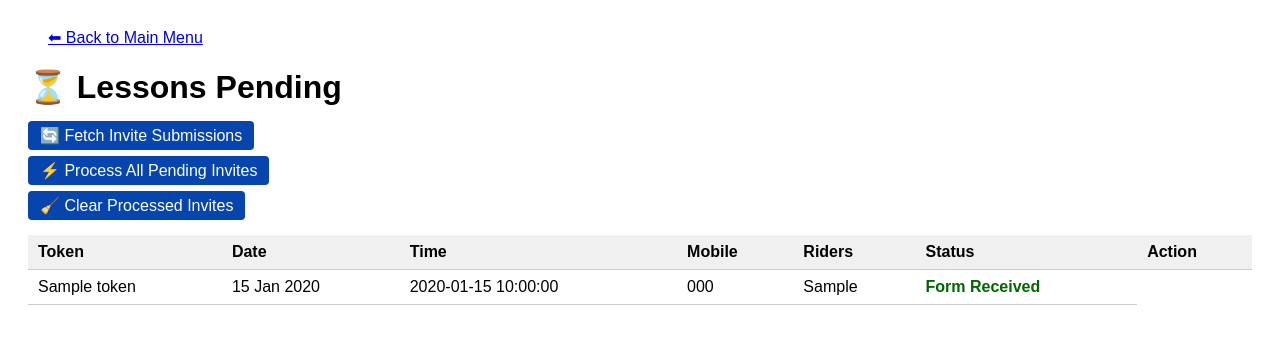
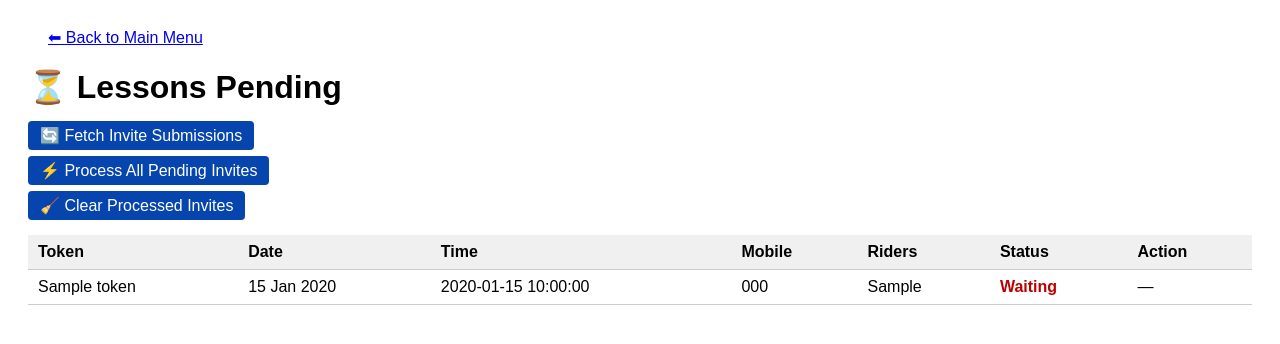
Before and after one commit to blackmustangsally1970-prog/CherbonApp, a Flask app: template templates/pending_lessons.html in a window 1280 px wide. Shown: the top 344 px of the page. Run offline with Flask 3, Linux system fonts and the light colour scheme; the template is opened without the code that fills it: most values are stand-ins (such as "Sample title", 1, 10 or a date in 2020).

Commit message:
Update pending lessons table: show real invite status + restore Action column; fix processor to use status='process'

```diff
--- a/templates/pending_lessons.html
+++ b/templates/pending_lessons.html
@@ -93,10 +93,20 @@
       <td>{{ inv.mobile }}</td>
       <td>{{ inv.riders_requested }}</td>
 
-      {% if sub %}
+      {% if inv.status == "process" %}
+        <td class="ok">Process</td>
+        <td>—</td>
+
+      {% elif inv.status == "form_received" %}
         <td class="ok">Form Received</td>
+        <td>—</td>
+
+      {% elif inv.status == "waiting" %}
+        <td class="missing">Waiting</td>
+        <td>—</td>
+
       {% else %}
-        <td class="missing">Waiting</td>
+        <td>{{ inv.status }}</td>
         <td>—</td>
       {% endif %}
     </tr>
```
